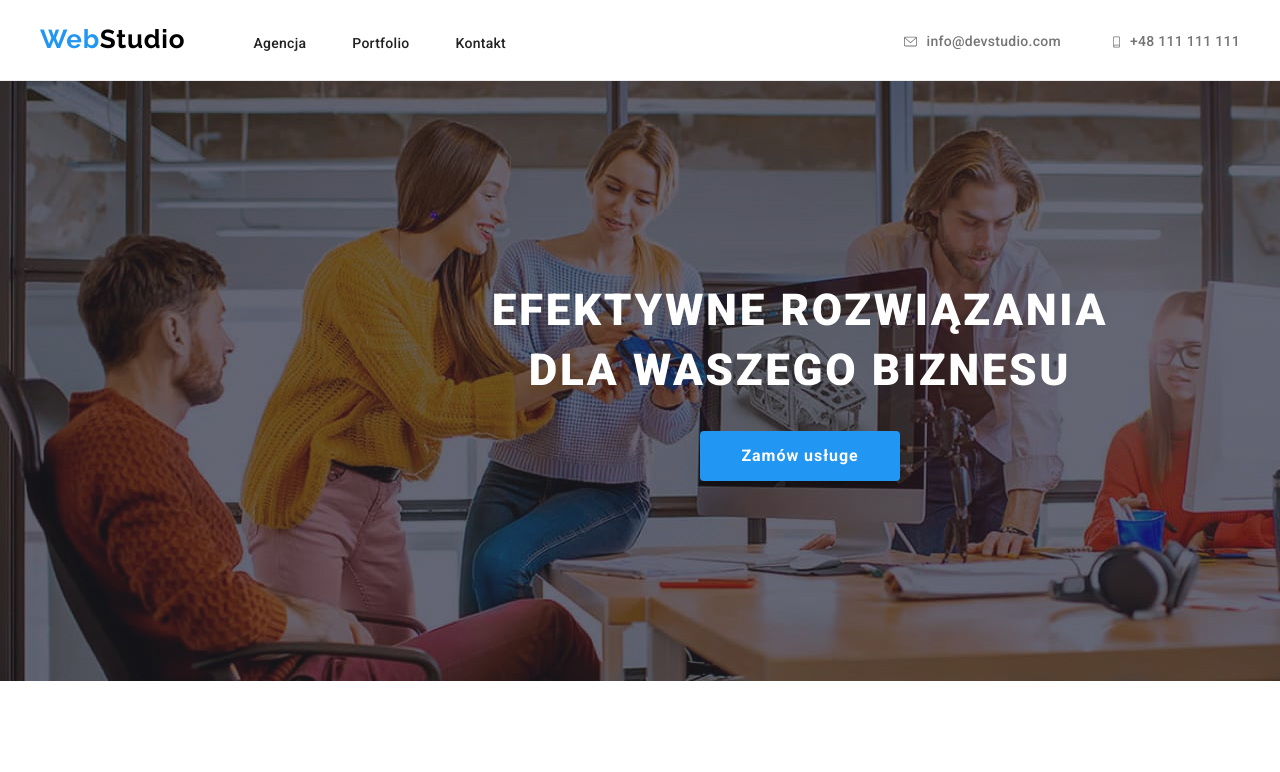
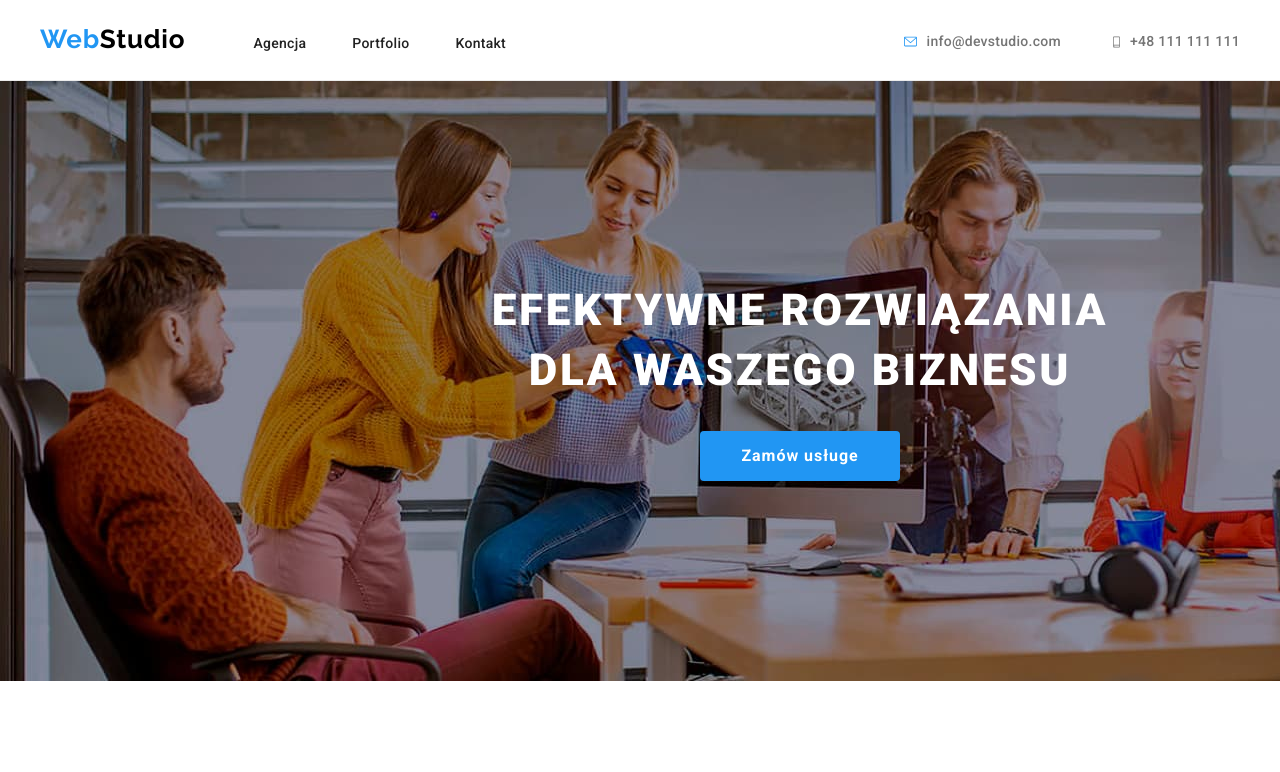
Before and after one commit to DariaCzerwinska/goit-markup-hw-04, a plain HTML site: page index.html in a window 1280 px wide. Shown: the top 772 px of the page. Drawn offline with nearby package versions, Linux system fonts and the light colour scheme.

Commit message:
Update styles.css

```diff
--- a/CSS/styles.css
+++ b/CSS/styles.css
@@ -151,12 +151,7 @@ ul {
   width: 1600px;
   height: 600px;
   margin: auto;
-  background-image: linear-gradient(
-      to bottom,
-      rgba(47, 48, 58, 0.4) 0%,
-      rgba(47, 48, 58, 0.4) 50%
-    ),
-    url(../images/header.jpg);
+  background-image: url(/images/header.jpg);
   background-repeat: no-repeat;
   background-position: center;
 }
```
